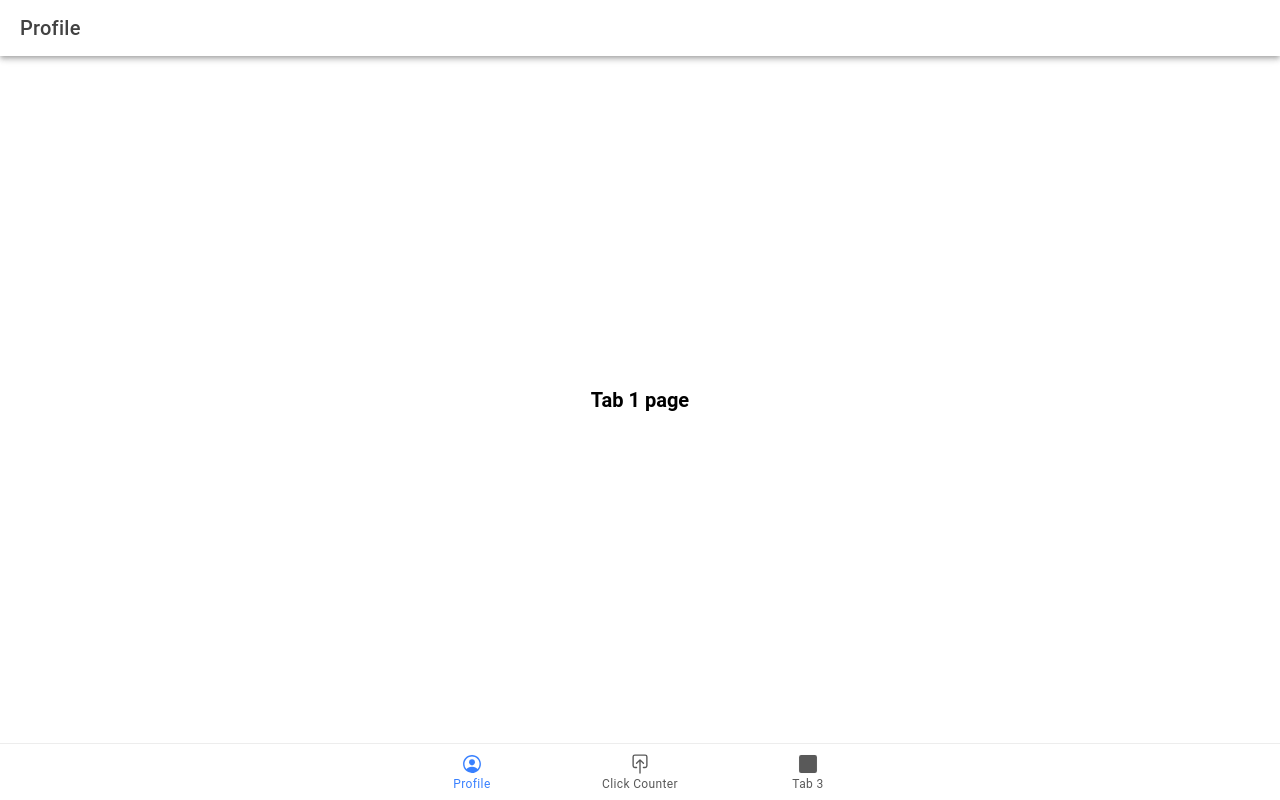
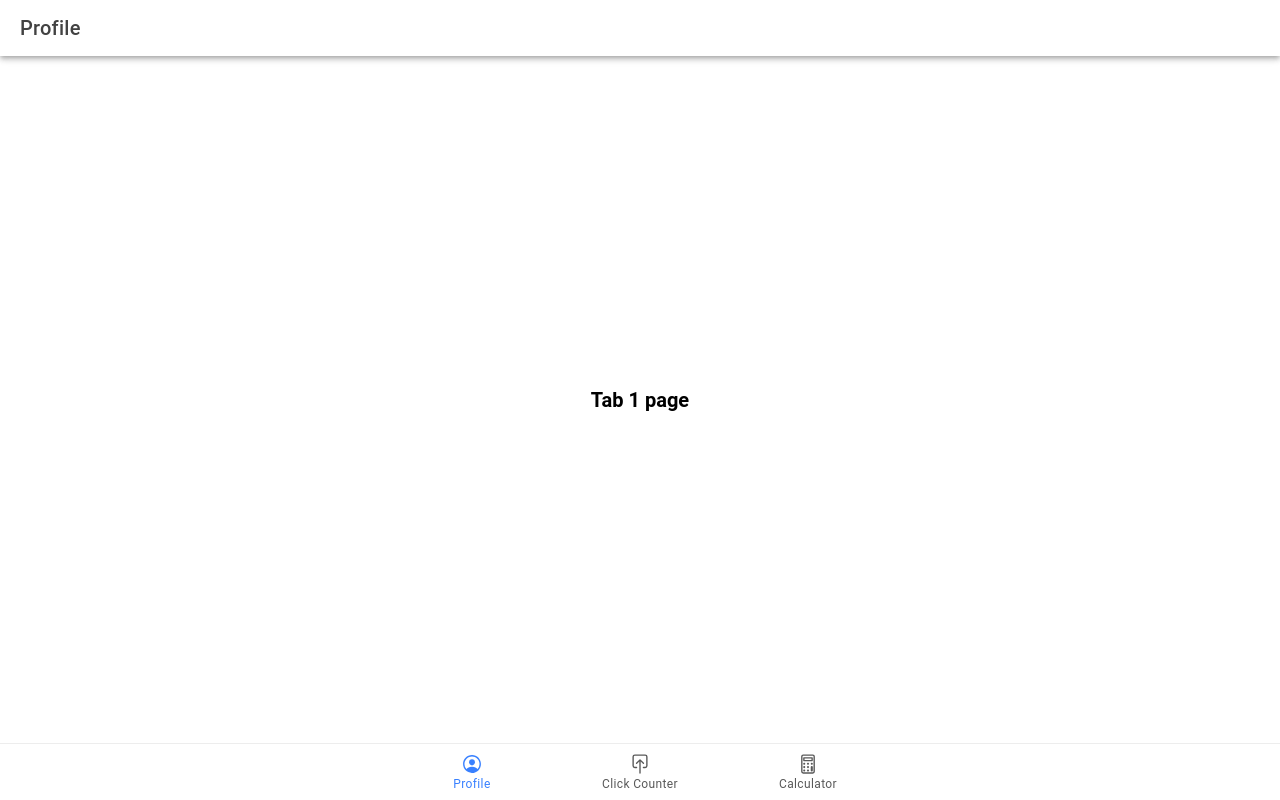
Before and after one commit to JairoTinga/ion-t-tinga, a React (Vite) app: page /tab1 in a window 1280 px wide. Built offline with nearby package versions, Linux system fonts and the light colour scheme.

Commit message:
Changed tab3 icon - calculator, and name - calculator

```diff
--- a/src/App.tsx
+++ b/src/App.tsx
@@ -10,7 +10,7 @@ import {
   setupIonicReact
 } from '@ionic/react';
 import { IonReactRouter } from '@ionic/react-router';
-import { ellipse, personCircleOutline, pushOutline, square, triangle } from 'ionicons/icons';
+import { calculatorOutline, ellipse, personCircleOutline, pushOutline, square, triangle } from 'ionicons/icons';
 import Tab1 from './pages/Tab1';
 import Tab2 from './pages/Tab2';
 import Tab3 from './pages/Tab3';
@@ -65,8 +65,8 @@ const App: React.FC = () => (
             <IonLabel>Click Counter</IonLabel>
           </IonTabButton>
           <IonTabButton tab="tab3" href="/tab3">
-            <IonIcon aria-hidden="true" icon={square} />
-            <IonLabel>Tab 3</IonLabel>
+            <IonIcon aria-hidden="true" icon={calculatorOutline} />
+            <IonLabel>Calculator</IonLabel>
           </IonTabButton>
         </IonTabBar>
 
```
